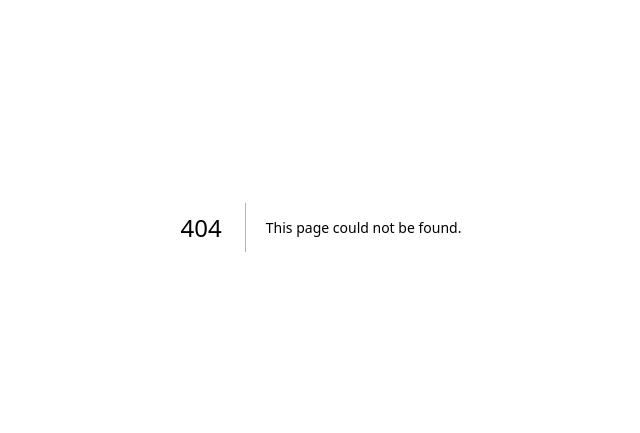
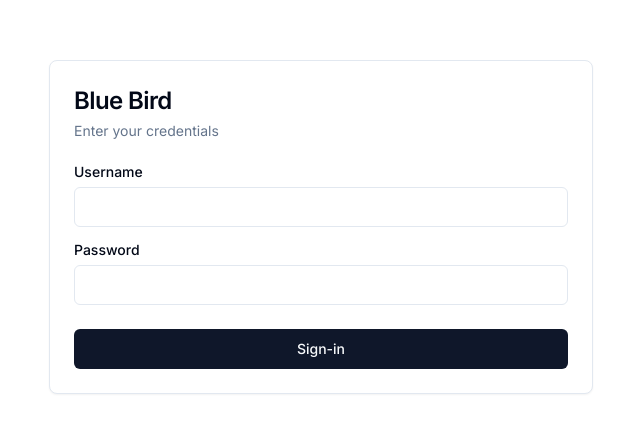
Before and after one commit to emmanuelreyes28/twitter-clone-typescript, a Next.js app: page /signin in a window 1280 px wide. Before the commit this address had no page. Shown: the part 173-606 px from the top of the page, without its empty margins (319-959 px from the left). Built offline with nearby package versions, Linux system fonts and the light colour scheme.

Commit message:
create signin UI and update register form width

```diff
--- a/src/app/register/page.tsx
+++ b/src/app/register/page.tsx
@@ -67,7 +67,7 @@ export default function Register() {
 
   return (
     <div className="flex items-center justify-center h-screen">
-      <form onSubmit={handleSubmit}>
+      <form onSubmit={handleSubmit} className="max-w-xl w-full px-4">
         <Card>
           <CardHeader className="space-y-1">
             <CardTitle className="text-2xl">Create an account</CardTitle>
--- /dev/null
+++ b/src/app/signin/page.tsx
@@ -0,0 +1,41 @@
+import {
+  Card,
+  CardContent,
+  CardDescription,
+  CardFooter,
+  CardHeader,
+  CardTitle,
+} from "@/components/ui/card";
+import { Button } from "@/components/ui/button";
+import { Label } from "@/components/ui/label";
+import { Input } from "@/components/ui/input";
+
+export default function SignIn() {
+  return (
+    <div className="flex items-center justify-center h-screen">
+      <form className="max-w-xl w-full px-4">
+        <Card>
+          <CardHeader className="space-y-1">
+            <CardTitle className="text-2xl">Blue Bird</CardTitle>
+            <CardDescription>Enter your credentials</CardDescription>
+          </CardHeader>
+          <CardContent className="grid gap-4">
+            <div className="grid gap-2">
+              <Label htmlFor="username">Username</Label>
+              <Input id="username" type="text" name="username" />
+            </div>
+            <div className="grid gap-2">
+              <Label htmlFor="password">Password</Label>
+              <Input id="password" type="password" name="password" />
+            </div>
+          </CardContent>
+          <CardFooter>
+            <Button type="submit" className="w-full">
+              Sign-in
+            </Button>
+          </CardFooter>
+        </Card>
+      </form>
+    </div>
+  );
+}
```
